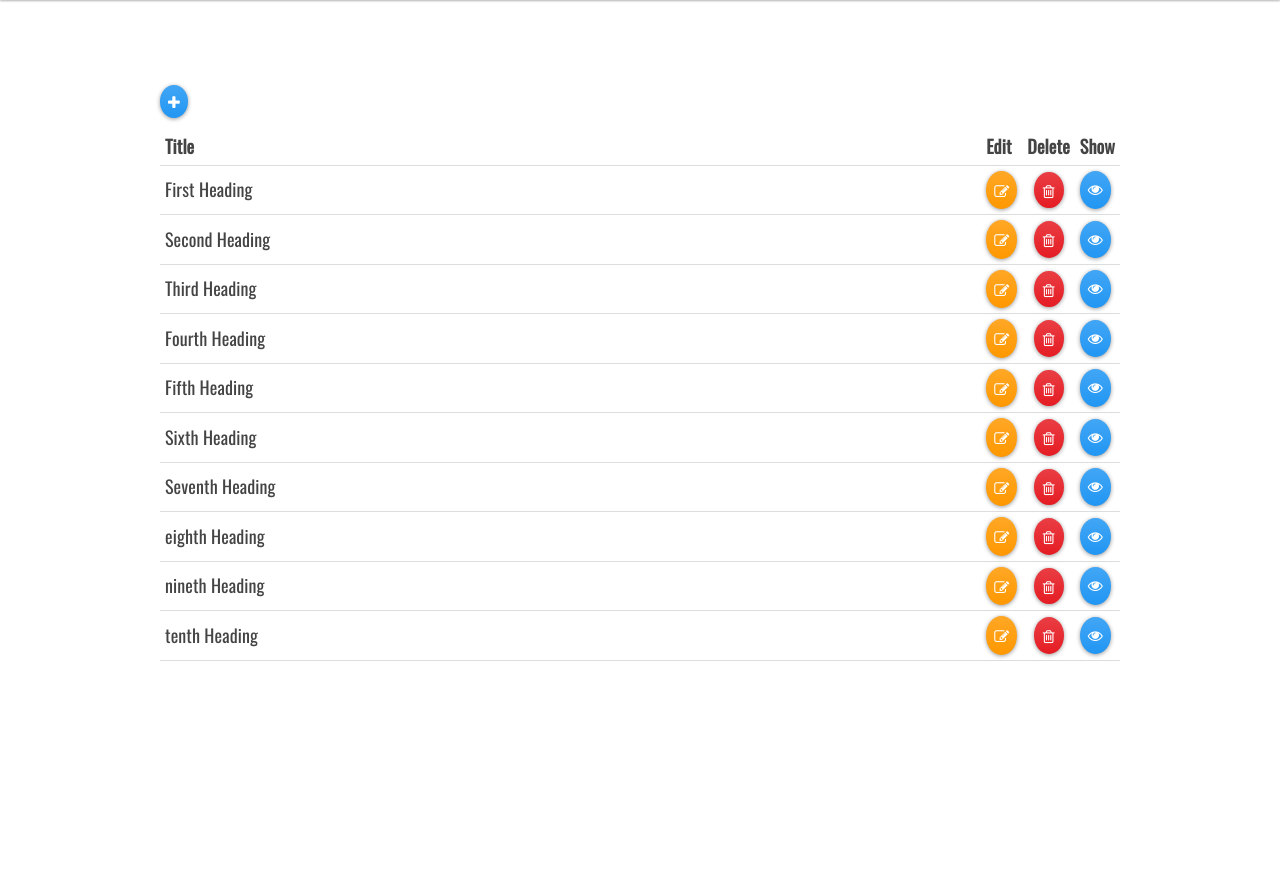
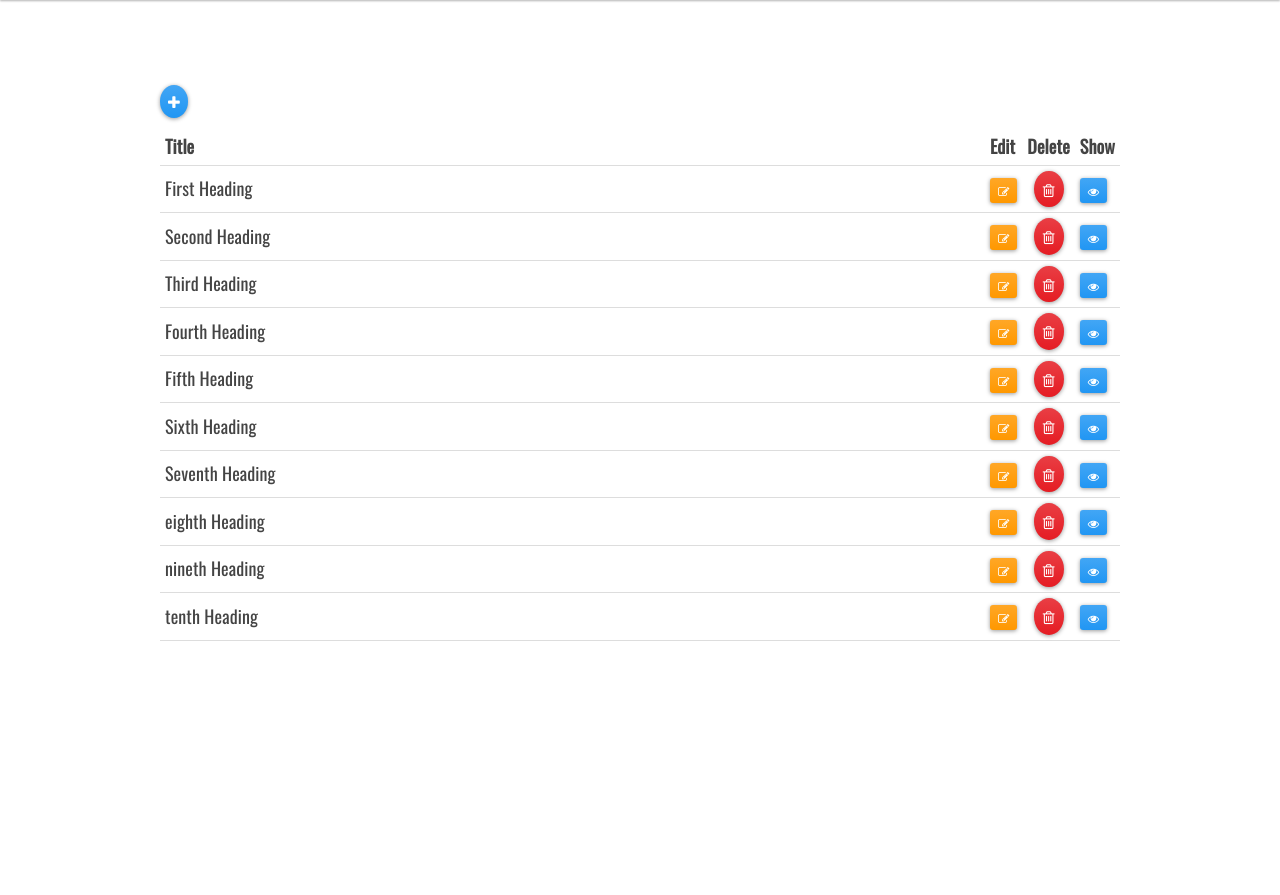
Before and after one commit to mo1791/forum-flask, a Flask app: page / in a window 1280 px wide. Shown: the part 59-954 px from the top of the page. After the commit the page ends 700 px from the top, so only its background shows below. Run offline with Flask 2, Linux system fonts and the light colour scheme.

Commit message:
made some modifation (html file)

```diff
--- a/app/templates/index.html
+++ b/app/templates/index.html
@@ -27,9 +27,9 @@
 				{% for post in posts %}
 					<tr>
 						<td>{{ post.title }}</td>
-						<td><button class="btn btn-warning btn-sm"><a href="{{ url_for('edit_topic',id_=post.id) }}"><i class="fa fa-edit"></i></a></button></td>
+						<td><a href="{{ url_for('edit_topic',id_=post.id) }}" class="btn btn-warning btn-sm"><i class="fa fa-edit"></i></a></td>
 						<td><button class="btn btn-danger btn-sm delete" data-topic-id="{{ post.id }}"><i class="fa fa-trash-o"></i></button></td>
-						<td><button class="btn btn-primary btn-sm"><a href="{{ url_for('show_topic',id_=post.id) }}"><i class="fa fa fa-eye"></i></a></button></td>
+						<td><a href="{{ url_for('show_topic',id_=post.id) }}" class="btn btn-primary btn-sm"><i class="fa fa fa-eye"></i></a></td>
 					</tr>
 				{% endfor %}
 			</table>
--- a/app/templates/show_topic.html
+++ b/app/templates/show_topic.html
@@ -9,8 +9,6 @@
 			    <h2 class="card-title">{{ post.title }}</h2>
 			    <p class="card-text" style="font-size: 13px;">{{ post.content }}</p>
 			    <h6 class="card-subtitle mb-2 text-muted" style="font-size: 10px;">Created at:{{ post.date.strftime('%Y-%m-%d %H:%M:%S') }}</h6>
-			    <button class="btn btn-outline-primary btn-sm"><a href="{{ url_for('edit_topic', id_=post.id) }}" class="card-link">Edit Post</a></button>
-			    <button class="btn btn-outline-primary btn-sm delete"><a href="{{ url_for('delete_topic', id_=post.id) }}" class="card-link">Delete Post</a></button>
 			  </div>
 			</div>
 		</div>
```
